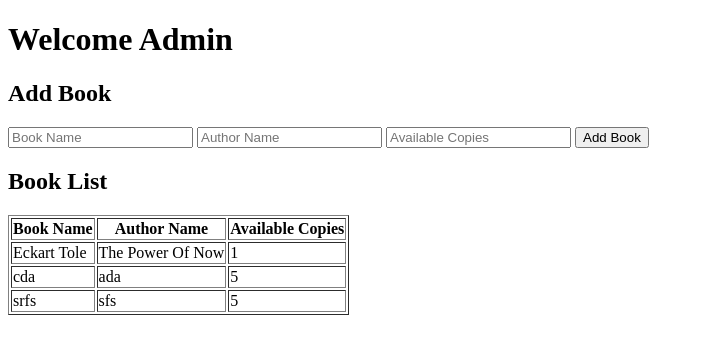
After one commit to rahulrameshm0/library-management, a Django app: page /admin-dashboard/ in a window 1280 px wide. The commit adds this page. Shown: the top 354 px of the page, without its empty margins (0-704 px from the left). Run offline with Django 5.2, Linux system fonts and the light colour scheme; data comes from the database, SQL or seed files in the repository; both versions use the stored data as it was after the commit.

Commit message:
created to add book

```diff
--- a/library/library_app/models.py
+++ b/library/library_app/models.py
@@ -12,6 +12,48 @@ class User(models.Model):
 class Book(models.Model):
     title = models.CharField(max_length=150)
     author = models.CharField(max_length=150)
+    available_copy = models.IntegerField(default=1)
 
     def __str__(self):
         return self.title
+
+
+
+class AdminLogin(models.Model):
+    username = models.CharField(max_length=150, unique=True)
+    email = models.EmailField(max_length=150, unique=True, null=True)
+    password = models.CharField(max_length=150)
+
+    def __str__(self):
+        return f"Admin: {self.username}"
+
+
+class Admin(models.Model):
+    user = models.OneToOneField(User, on_delete=models.CASCADE)
+
+    def __str__(self):
+        return f"Admin: {self.user.username}"
+
+    def add_book(self, title, author, copies=5):
+        return Book.objects.create(title=title, author=author, copies=copies)
+
+    def delete_book(self, book_id):
+        book = Book.objects.get(id=book_id)
+        book.delete()
+
+    def update_book(self, book_id, title=None, author=None, copies=None):
+        book = Book.objects.get(id=book_id)
+        if title:
+            book.title = title
+        if author:
+            book.author = author
+        if copies is not None:
+            book.copies = copies
+        book.save()
+
+    def add_user(self, username, email, password):
+        return User.objects.create(username=username,password=password, email=email)
+
+    def delete_user(self, user_id):
+        user = User.objects.get(id=user_id)
+        user.delete()
--- a/library/library_app/urls.py
+++ b/library/library_app/urls.py
@@ -3,5 +3,9 @@ from . import views
 urlpatterns = [
     path('', views.user_login, name='login'),
     path('signup/', views.signup, name='signup'),
-    path('library/', views.book_list, name='library')
+    path('library/', views.book_list, name='library'),
+    path('admin-dashboard/', views.admin_dashboard, name='admin_dashboard'),
+    path('library/admin_login/admin_signup/', views.admin_signup, name='admin_signup'),
+    path('library/admin_login/', views.admin_login, name='admin_login'),
+    path('admin-dashboard/add-book', views.add_book, name='add_book'),
 ]
--- a/library/library_app/views.py
+++ b/library/library_app/views.py
@@ -1,7 +1,7 @@
 from django.shortcuts import render, redirect
 from django.contrib import messages
 from django.contrib.auth.models import User
-from . models import Book
+from . models import Book,Admin
 
 from django.contrib.auth import login,logout, authenticate
 
@@ -43,13 +43,71 @@ def signup(request):
 
     return render(request, "signup.html")
 
+def admin_login(request):
+    if request.method == "POST":
+        username = request.POST.get("username")
+        password = request.POST.get("password")
+
+        user = authenticate(request, username=username,password=password)
+
+        if user is not None:
+            login(request, user)
+            messages.success(request, "Login successfull!")
+            return redirect("admin_dashboard")
+        else:
+            messages.error(request, "user or password is incorrect!")
+
+    return render(request, "admin-login.html")
+
+def admin_signup(request):
+    if request.method == "POST":
+        username = request.POST["username"]
+        email = request.POST["email"]
+        password = request.POST["password"]
+
+        if User.objects.filter(email=email).exists():
+            messages.error(request, "This email address already exists!!")
+            return redirect('admin_signup')
+
+        if User.objects.filter(username=username).exists():
+            messages.error(request, "This username already exists!!")
+            return redirect('admin_signup')
+
+        users = User.objects.create_user(email=email,username=username,password=password)
+        users.save()
+        messages.success(request, "Signup successful!")
+        return redirect('admin_login')
+    return render(request, "admin-signup.html")
 
 def book_list(request):
     books = Book.objects.all()
     return render(request, "library.html", {"books": books})
 
+def admin_dashboard(request):
+    admin_user = Admin.objects.all()
+    books = Book.objects.all()
+
+    return render(request, 'admin.html', {'admin_user': admin_user, 'books': books})
+
+def add_book(request):
+    if request.method == "POST":
+        title = request.POST.get("title")
+        author = request.POST.get("author")
+        available_copy = request.POST.get("available_copy")
+
+        if title and author and available_copy.isdigit():
+            Book.objects.create(title=title, author=author, available_copy=int(available_copy))
+            messages.success(request, "book successfully added!")
+        else:
+            messages.error(request, "Please fill all fields")
+
+        return redirect("admin_dashboard")
+
+def delete_book(request):
+    pass
+
 def sign_out(request):
     pass
 
-def delte_account():
+def delete_account():
     pass
--- /dev/null
+++ b/library/templates/admin.html
@@ -0,0 +1,77 @@
+<!-- <!DOCTYPE html>
+<html lang="en">
+<head>
+    <meta charset="UTF-8">
+    <meta name="viewport" content="width=device-width, initial-scale=1.0">
+    <title>Admin Dashboard</title>
+</head>
+<body>
+    <h1>Welcome Admin</h1>
+    <form action="" method="POST">
+        {% csrf_token %}
+        <h1>Add Book</h1>
+        <input type="text" name="title" id="title" placeholder="Book Name" required>
+        <input type="text" name="author" id="autor" placeholder="Author Name" required>
+        <input type="text" name="availabe_copy" id="availabe_copy" placeholder="Availabe copy" required>
+        <button type="submit">Add Book</button>
+    </form>
+        {% for book in books %}
+            <table border="1">
+                <tr>
+                    <th>Book Name</th>
+                    <th>Author Name</th>
+                    <th>Available Copies</th>
+                </tr>
+
+                <tr>
+                    <td>{{book.title}}</td>
+                    <td>{{book.author}}</td>
+                    <td>{{book.availabe_copy}}</td>
+                    <td></td>
+                </tr>
+
+            </table>
+        {% endfor %}
+    </ul>
+</body>
+</html> -->
+
+<!DOCTYPE html>
+<html lang="en">
+<head>
+    <meta charset="UTF-8">
+    <meta name="viewport" content="width=device-width, initial-scale=1.0">
+    <title>Admin Dashboard</title>
+</head>
+<body>
+    <h1>Welcome Admin</h1>
+
+    <!-- ✅ Book Addition Form -->
+    <form action="add-book" method="POST">
+        {% csrf_token %}
+        <h2>Add Book</h2>
+        <input type="text" name="title" id="title" placeholder="Book Name" required>
+        <input type="text" name="author" id="author" placeholder="Author Name" required>
+        <input type="number" name="available_copy" id="available_copy" placeholder="Available Copies" required>
+        <button type="submit">Add Book</button>
+    </form>
+
+    <!-- ✅ Book List Table -->
+    <h2>Book List</h2>
+    <table border="1">
+        <tr>
+            <th>Book Name</th>
+            <th>Author Name</th>
+            <th>Available Copies</th>
+        </tr>
+
+        {% for book in books %}
+        <tr>
+            <td>{{ book.title }}</td>
+            <td>{{ book.author }}</td>
+            <td>{{ book.available_copy }}</td>  <!-- Ensure this matches the model -->
+        </tr>
+        {% endfor %}
+    </table>
+</body>
+</html>
--- a/library/templates/library.html
+++ b/library/templates/library.html
@@ -81,11 +81,13 @@ tr:hover td {
         <tr>
             <th>Book Name</th>
             <th>Author Name</th>
+            <th>Copies</th>
         </tr>
         {% for book in books %}
         <tr>
             <td>{{ book.title }}</td>
             <td>{{ book.author }}</td>
+            <td>{{ book.available_copy }}</td>
         </tr>
         {% endfor %}
     </table>
@@ -93,5 +95,6 @@ tr:hover td {
       <p>Please log in to view the book list.</p>
    {% endif %}
 
+   <a href="admin_login">Admin Login &rarr;</a>
 </body>
 </html>
```
Also changed, not shown: library/templates/admin-login.html (added, +18 -0 lines), library/templates/admin-signup.html (added, +18 -0 lines), library/db.sqlite3, library/library_app/migrations/0002_admin.py (added), library/library_app/migrations/0003_book_available_copy.py (added), library/library_app/migrations/0004_adminlogin.py (added), library/library_app/migrations/0005_rename_email_adminlogin_emails_and_more.py (added), library/library_app/migrations/0006_rename_emails_adminlogin_email_and_more.py (added), library/library_app/migrations/0007_rename_email_adminlogin_email_and_more.py (added), library/library_app/migrations/0008_rename_available_copy_book_available_copy.py (added).
